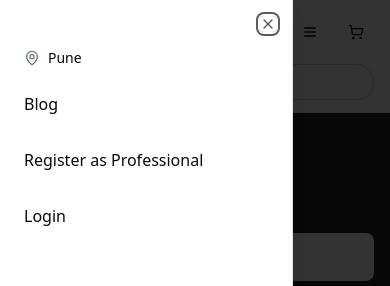
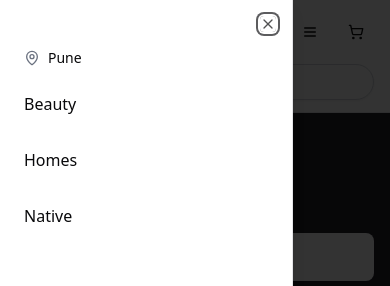
Before and after one commit to Rihan2710/urban_company_clone, a Next.js app: page / in a window 390 px wide. Both pictures are taken after a click on the button 310 px from the left and 32 px from the top of the page. Shown: the top 286 px of the page. Built offline with nearby package versions, Linux system fonts and the light colour scheme.

Commit message:
Update Header.tsx

```diff
--- a/src/components/Header.tsx
+++ b/src/components/Header.tsx
@@ -64,9 +64,9 @@ const Header = () => {
                   <MapPin size={16} className="text-gray-500 mr-2" />
                   <span className="text-sm font-medium">{location}</span>
                 </div>
-                <Link href="/blog" className="text-md font-medium py-2">Blog</Link>
-                <Link href="/register-as-professional" className="text-md font-medium py-2">Register as Professional</Link>
-                <Link href="/login" className="text-md font-medium py-2">Login</Link>
+                <Link href="/blog" className="text-md font-medium py-2">Beauty</Link>
+                <Link href="/register-as-professional" className="text-md font-medium py-2">Homes</Link>
+                <Link href="/login" className="text-md font-medium py-2">Native</Link>
               </div>
             </SheetContent>
           </Sheet>
```
